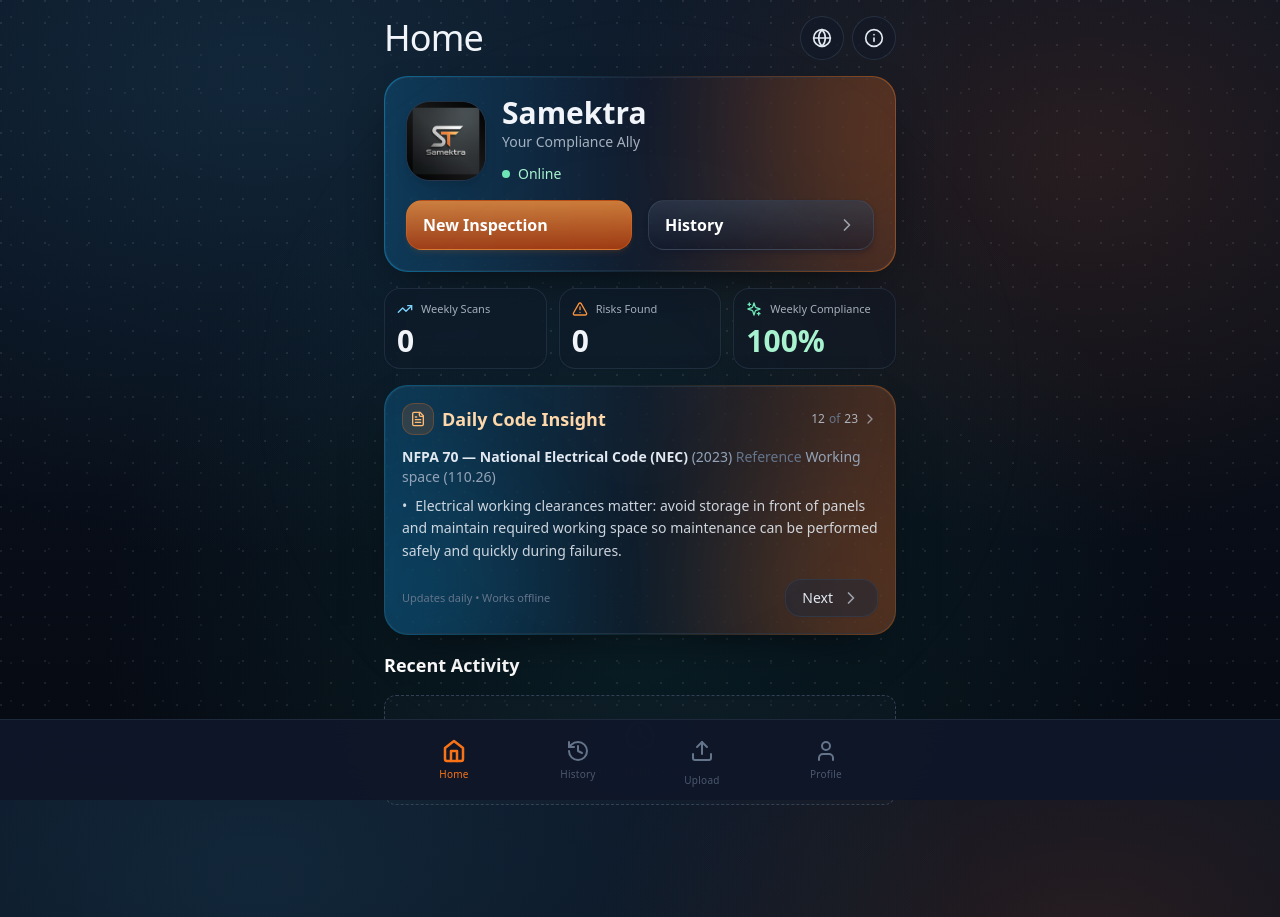
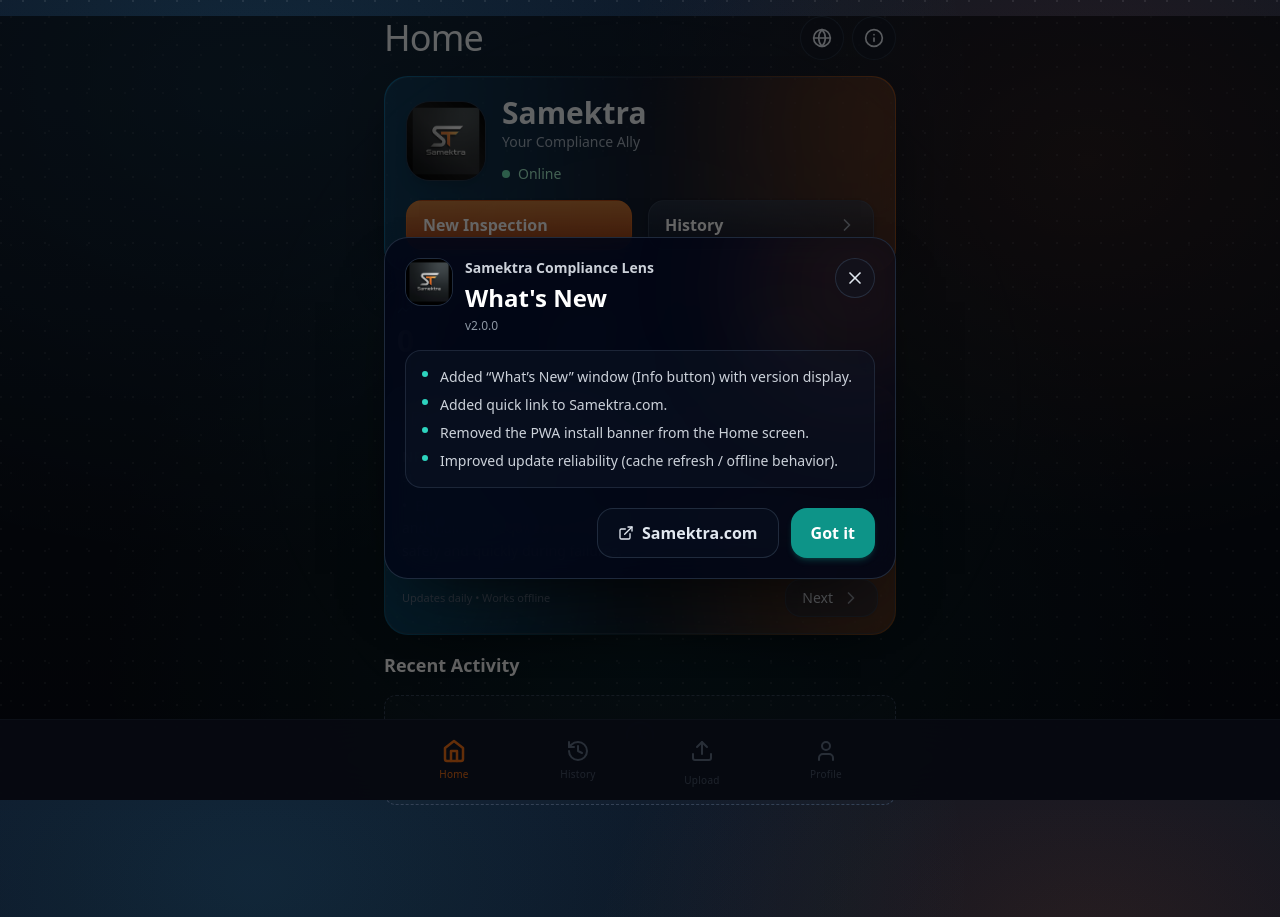
Before and after one commit to bulerbin420-debug/samektra-compliance-lens, a React (Vite) app: page / in a window 1280 px wide. Built offline with nearby package versions, Linux system fonts and the light colour scheme.

Commit message:
Add files via upload

```diff
--- /dev/null
+++ b/changelog.ts
@@ -0,0 +1,22 @@
+export type ReleaseNote = {
+  version: string; // e.g. "2.0.0"
+  date: string;    // e.g. "2026-01-07"
+  notes: string[];
+};
+
+export const CHANGELOG: ReleaseNote[] = [
+  {
+    version: "2.0.0",
+    date: "2026-01-07",
+    notes: [
+      "Added “What’s New” window (Info button) with version display.",
+      "Added quick link to Samektra.com.",
+      "Removed the PWA install banner from the Home screen.",
+      "Improved update reliability (cache refresh / offline behavior)."
+    ]
+  }
+  // Add the next release ABOVE this line (newest first).
+];
+
+export const CURRENT_RELEASE = CHANGELOG[0];
+export const CURRENT_VERSION = CURRENT_RELEASE.version;
--- a/components/HomeView.tsx
+++ b/components/HomeView.tsx
@@ -10,6 +10,7 @@
   TrendingUp,
 } from 'lucide-react';
 import { HistoryItem } from '../types';
+import { CURRENT_VERSION } from '../changelog';
 import DailyCodeInsightCard from './DailyCodeInsightCard';
 import WhatsNewModal from './WhatsNewModal';
 
@@ -34,6 +35,20 @@
     };
   }, []);
 
+  useEffect(() => {
+    // Show "What's New" automatically once after each version update.
+    try {
+      const key = 'samektra_last_seen_version';
+      const lastSeen = localStorage.getItem(key);
+      if (lastSeen !== CURRENT_VERSION) {
+        setShowWhatsNew(true);
+        localStorage.setItem(key, CURRENT_VERSION);
+      }
+    } catch {
+      // Ignore storage errors (private mode / blocked storage)
+    }
+  }, []);
+
   const baseUrl = (import.meta as any).env?.BASE_URL ?? './';
   const appIconUrl = `${baseUrl}icons/icon-192.png`;
 
@@ -41,16 +56,6 @@
     // Open in a new tab / external browser. (In Android TWA, this will open outside the app.)
     window.open('https://samektra.com', '_blank', 'noopener,noreferrer');
   };
-
-  // Keep a single source of truth for the visible app version label.
-  // (Also bump package.json version when you cut a release.)
-  const versionLabel = 'v2.0.0';
-  const whatsNewUpdates = [
-    'New “About / What’s New” pop-up from the info icon on Home.',
-    'Improved history experience (reset flow + stability).',
-    'PWA polish for store readiness and cleaner offline behavior.',
-    'UI refinements and small performance improvements.'
-  ];
 
   const formatWhen = (ts: number) => {
     const diffMs = Date.now() - ts;
@@ -119,8 +124,6 @@
 
         <WhatsNewModal
           isOpen={showWhatsNew}
-          versionLabel={versionLabel}
-          updates={whatsNewUpdates}
           onClose={() => setShowWhatsNew(false)}
         />
 
--- a/components/ImageUploader.tsx
+++ b/components/ImageUploader.tsx
@@ -1,4 +1,5 @@
 import React, { useRef, useState } from 'react';
+import { CURRENT_VERSION } from '../changelog';
 import { Camera, Upload, Image as ImageIcon, Loader2 } from 'lucide-react';
 
 interface ImageUploaderProps {
@@ -185,7 +186,7 @@
       </div>
 
       <p className="text-center text-xs text-slate-600 mt-8">
-        Samektra Compliance Lens v2.0.0 • Optimized for Mobile
+        {`Samektra Compliance Lens v${CURRENT_VERSION} • Optimized for Mobile`}
       </p>
     </div>
   );
--- a/components/WhatsNewModal.tsx
+++ b/components/WhatsNewModal.tsx
@@ -1,14 +1,15 @@
-import React, { useEffect } from 'react';
-import { ExternalLink, X } from 'lucide-react';
+import React, { useEffect, useMemo, useState } from 'react';
+import { ExternalLink, X, ChevronDown } from 'lucide-react';
+import { CHANGELOG, CURRENT_RELEASE } from '../changelog';
 
 interface WhatsNewModalProps {
   isOpen: boolean;
-  versionLabel: string;
-  updates: string[];
   onClose: () => void;
 }
 
-const WhatsNewModal: React.FC<WhatsNewModalProps> = ({ isOpen, versionLabel, updates, onClose }) => {
+const WhatsNewModal: React.FC<WhatsNewModalProps> = ({ isOpen, onClose }) => {
+  const [showPrevious, setShowPrevious] = useState(false);
+
   useEffect(() => {
     if (!isOpen) return;
     const onKeyDown = (e: KeyboardEvent) => {
@@ -18,43 +19,52 @@
     return () => window.removeEventListener('keydown', onKeyDown);
   }, [isOpen, onClose]);
 
-  if (!isOpen) return null;
+  const baseUrl = (import.meta as any).env?.BASE_URL ?? './';
+  const appIconUrl = `${baseUrl}icons/icon-192.png`;
 
   const openSamektra = () => {
+    // Open in a new tab / external browser. (In Android TWA, this will open outside the app.)
     window.open('https://samektra.com', '_blank', 'noopener,noreferrer');
   };
 
+  const versionLabel = useMemo(() => `v${CURRENT_RELEASE.version}`, []);
+  const updates = CURRENT_RELEASE.notes;
+
+  const previous = useMemo(() => CHANGELOG.slice(1), []);
+
+  if (!isOpen) return null;
+
   return (
-    <div
-      className="fixed inset-0 z-50 flex items-center justify-center p-4"
-      role="dialog"
-      aria-modal="true"
-      aria-label="What's new"
-    >
-      {/* Backdrop */}
+    <div className="fixed inset-0 z-[9999] flex items-center justify-center px-4 py-6">
       <button
         type="button"
-        aria-label="Close"
-        className="absolute inset-0 bg-black/60 backdrop-blur-sm"
+        aria-label="Close overlay"
+        className="absolute inset-0 bg-black/60"
         onClick={onClose}
       />
-
-      {/* Card */}
-      <div className="relative w-full max-w-md rounded-3xl border border-slate-700/60 bg-slate-950/85 backdrop-blur-xl shadow-[0_30px_70px_-35px_rgba(0,0,0,0.95)] overflow-hidden">
+      <div className="relative w-full max-w-lg rounded-3xl border border-slate-700/60 bg-slate-950/85 backdrop-blur-xl shadow-[0_30px_70px_-35px_rgba(0,0,0,0.95)] overflow-hidden">
         <div className="pointer-events-none absolute -left-16 -top-10 h-48 w-48 rounded-full bg-sky-500/12 blur-3xl" />
         <div className="pointer-events-none absolute -right-16 -top-14 h-52 w-52 rounded-full bg-orange-500/10 blur-3xl" />
 
         <div className="relative p-5">
           <div className="flex items-start justify-between gap-4">
-            <div>
-              <div className="text-sm font-semibold text-slate-200/90">Samektra Compliance Lens</div>
-              <h3 className="mt-1 text-2xl font-bold text-white">What's New</h3>
-              <div className="mt-1 text-xs text-slate-300/70">{versionLabel}</div>
+            <div className="flex items-start gap-3">
+              <img
+                src={appIconUrl}
+                alt="Samektra"
+                className="h-12 w-12 rounded-2xl border border-slate-700/60 bg-slate-900/40 object-cover"
+              />
+              <div>
+                <div className="text-sm font-semibold text-slate-200/90">Samektra Compliance Lens</div>
+                <h3 className="mt-1 text-2xl font-bold text-white">What&apos;s New</h3>
+                <div className="mt-1 text-xs text-slate-300/70">{versionLabel}</div>
+              </div>
             </div>
+
             <button
               type="button"
               onClick={onClose}
-              className="h-10 w-10 rounded-full border border-slate-700/60 bg-slate-900/40 flex items-center justify-center text-slate-200 hover:bg-slate-800/60 active:scale-[0.98]"
+              className="h-10 w-10 rounded-full border border-slate-700/60 bg-slate-900/30 inline-flex items-center justify-center text-slate-200 hover:bg-slate-800/60 active:scale-[0.98]"
               aria-label="Close"
               title="Close"
             >
@@ -73,11 +83,44 @@
             </ul>
           </div>
 
+          {previous.length > 0 && (
+            <div className="mt-4">
+              <button
+                type="button"
+                onClick={() => setShowPrevious(v => !v)}
+                className="w-full rounded-2xl border border-slate-700/60 bg-slate-900/25 px-4 py-3 text-left text-sm text-slate-200/90 hover:bg-slate-900/40 inline-flex items-center justify-between"
+              >
+                <span>Previous versions</span>
+                <ChevronDown className={`h-4 w-4 transition-transform ${showPrevious ? 'rotate-180' : ''}`} />
+              </button>
+
+              {showPrevious && (
+                <div className="mt-3 rounded-2xl border border-slate-700/50 bg-slate-900/30 p-4">
+                  <div className="space-y-4">
+                    {previous.map((r) => (
+                      <div key={r.version}>
+                        <div className="text-xs font-semibold text-slate-200/80">{`v${r.version}`}</div>
+                        <ul className="mt-2 space-y-1 text-xs text-slate-200/75">
+                          {r.notes.map((n, i) => (
+                            <li key={i} className="flex gap-2">
+                              <span className="mt-1 h-1 w-1 shrink-0 rounded-full bg-slate-400/70" />
+                              <span>{n}</span>
+                            </li>
+                          ))}
+                        </ul>
+                      </div>
+                    ))}
+                  </div>
+                </div>
+              )}
+            </div>
+          )}
+
           <div className="mt-5 flex flex-col sm:flex-row gap-3 sm:justify-end">
             <button
               type="button"
               onClick={openSamektra}
-              className="rounded-2xl border border-slate-700/60 bg-slate-900/40 hover:bg-slate-800/50 text-slate-100 font-semibold px-5 py-3 shadow-sm active:scale-[0.99] inline-flex items-center justify-center gap-2"
+              className="rounded-2xl border border-slate-700/60 bg-slate-900/30 hover:bg-slate-900/50 text-slate-200 font-semibold px-5 py-3 active:scale-[0.99] inline-flex items-center justify-center gap-2"
             >
               <ExternalLink className="h-4 w-4" />
               Samektra.com
@@ -86,7 +129,7 @@
             <button
               type="button"
               onClick={onClose}
-              className="rounded-2xl bg-teal-600 hover:bg-teal-500 text-white font-semibold px-5 py-3 shadow-md shadow-teal-500/20 active:scale-[0.99]"
+              className="rounded-2xl bg-teal-600 hover:bg-teal-500 text-white font-bold px-5 py-3 shadow-md shadow-teal-500/20 active:scale-[0.99]"
             >
               Got it
             </button>
```
